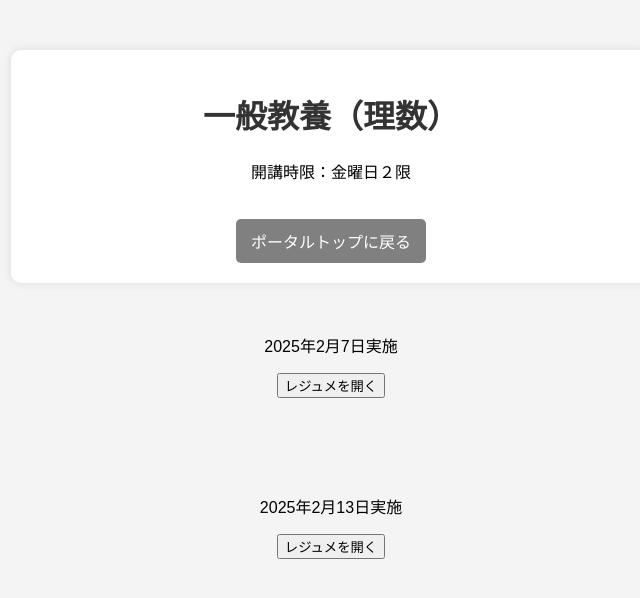
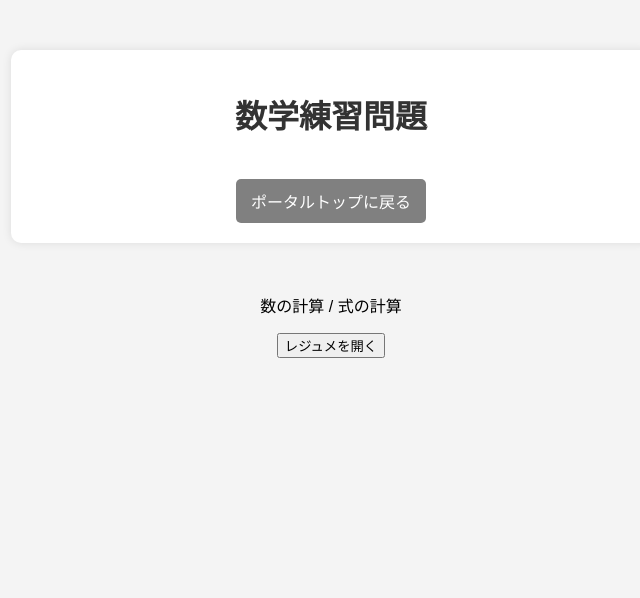
Before and after one commit to shin-w21/education_seminar, a plain HTML site: page seminar_info/p01_数学練習.html in a window 1280 px wide. Shown: the whole page, without its empty margins (309-949 px from the left). Drawn offline with Linux system fonts and the light colour scheme.

Commit message:
Update p01_数学練習.html

```diff
--- a/seminar_info/p01_数学練習.html
+++ b/seminar_info/p01_数学練習.html
@@ -9,27 +9,22 @@
 
 
 </head>
-<body onload="authenticate()">
+<body>
 
     <!-- タイトル画面 -->
     <div class="container" id="title-screen">
-        <h1>一般教養（理数）</h1>
-        <p>開講時限：金曜日２限</p>
+        <h1>数学練習問題</h1>
         <button class="btn_re" onclick="location.href='../index.html'">ポータルトップに戻る</button>
     </div>
 
 
-    <p>2025年2月7日実施</p>
-    <a href="./h02_一般教養（理数）/理数_一次関数.pdf" target="_blank">
+    <p>数の計算 / 式の計算</p>
+    <a href="./p01_数学練習/第１回.pdf" target="_blank">
     <button>レジュメを開く</button>
     </a>
 
     <p>　</p>
     <p>　</p>
 
-    <p>2025年2月13日実施</p>
-    <a href="./h02_一般教養（理数）/理数_計算.関数.pdf" target="_blank">
-    <button>レジュメを開く</button>
-
 </body>
 </html>
```
